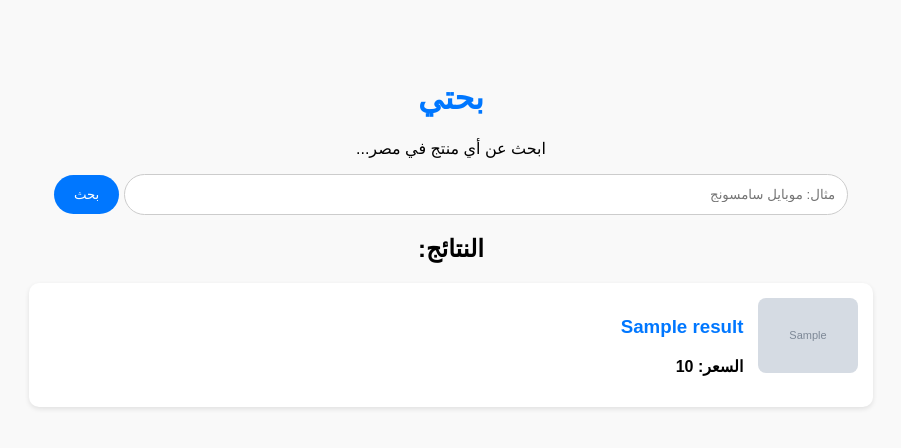
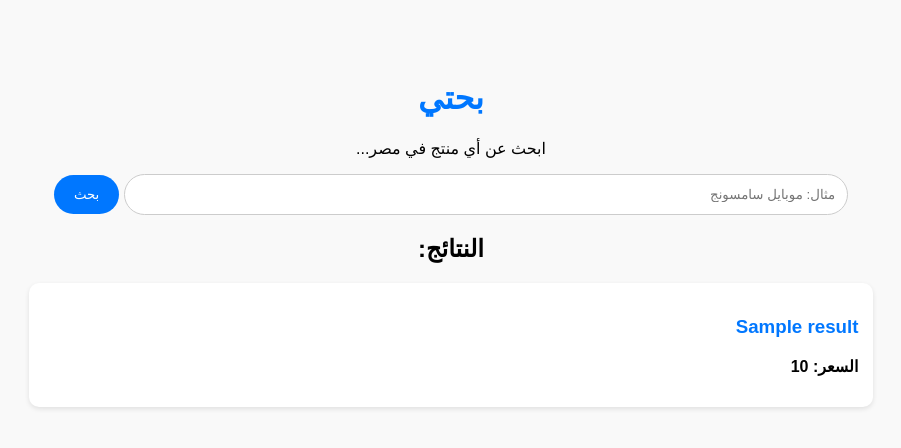
Before and after one commit to maherashraf340-hash/My-google, a Flask app: template templates/index.html in a window 1280 px wide. Shown: the top 448 px of the page, without its empty margins (189-1090 px from the left). Run offline with Flask 3, Linux system fonts and the light colour scheme; the template is opened without the code that fills it: most values are stand-ins (such as "Sample title", 1, 10 or a date in 2020); grey boxes marked "Sample" are stand-in pictures.

Commit message:
Update index.html

```diff
--- a/templates/index.html
+++ b/templates/index.html
@@ -8,7 +8,7 @@
         h1 { color: #0077ff; }
         input { width: 60%; padding: 12px; border-radius: 25px; border: 1px solid #ccc; }
         button { padding: 12px 20px; border-radius: 25px; border: none; background: #0077ff; color: white; cursor: pointer; }
-        .result { background: white; margin: 15px auto; padding: 15px; border-radius: 10px; width: 70%; text-align: right; box-shadow: 0 2px 5px rgba(0,0,0,0.1); overflow:auto; }
+        .result { background: white; margin: 15px auto; padding: 15px; border-radius: 10px; width: 70%; text-align: right; box-shadow: 0 2px 5px rgba(0,0,0,0.1); }
         .result a { text-decoration: none; color: #0077ff; }
     </style>
 </head>
@@ -20,16 +20,14 @@
     <form method="POST">
         <input type="text" name="query" placeholder="مثال: موبايل سامسونج" value="{{ query }}">
         <button type="submit">بحث</button>
-    </form>
+    </button>
 
     {% if results %}
         <h2>النتائج:</h2>
         {% for r in results %}
             <div class="result">
-                <img src="{{ r.img }}" style="width:100px; float:right; margin-left:15px; border-radius:8px;">
                 <h3><a href="{{ r.link }}" target="_blank">{{ r.title }}</a></h3>
                 <p><b>السعر: {{ r.price }}</b></p>
-                <div style="clear:both"></div>
             </div>
         {% endfor %}
     {% endif %}
```
